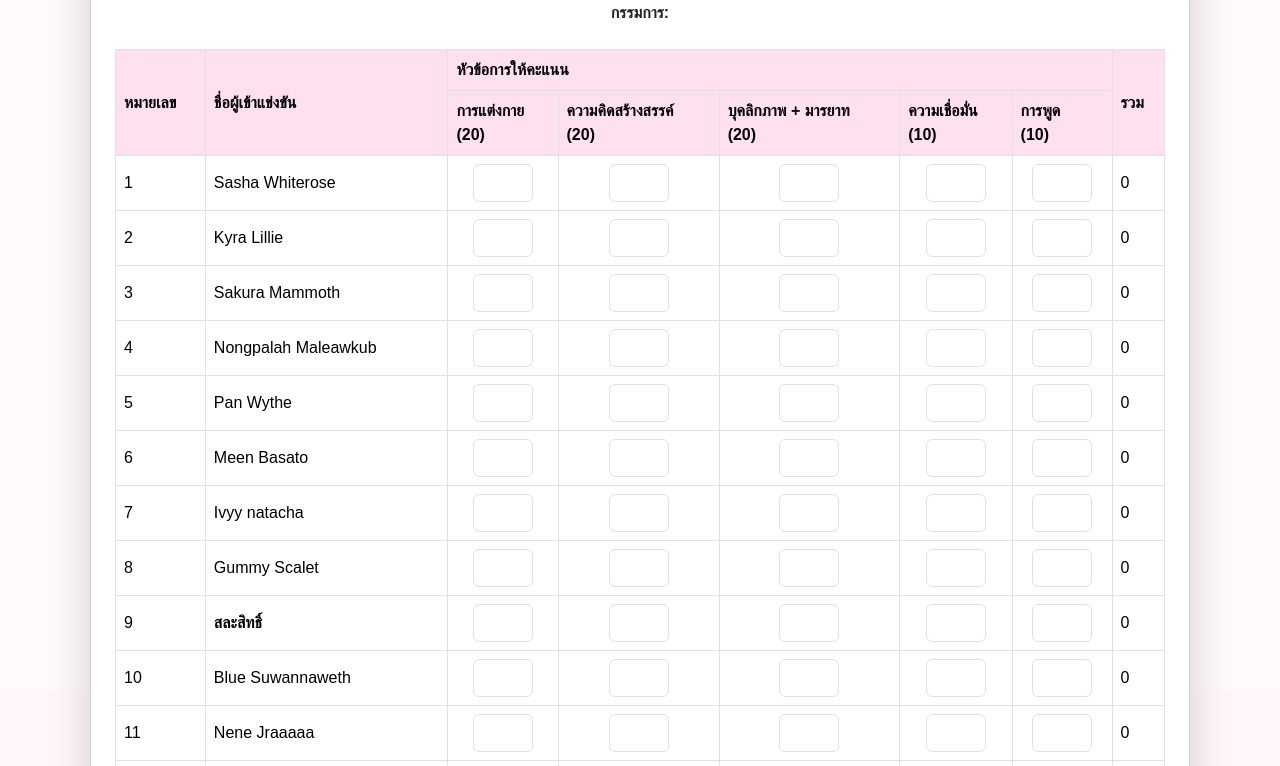
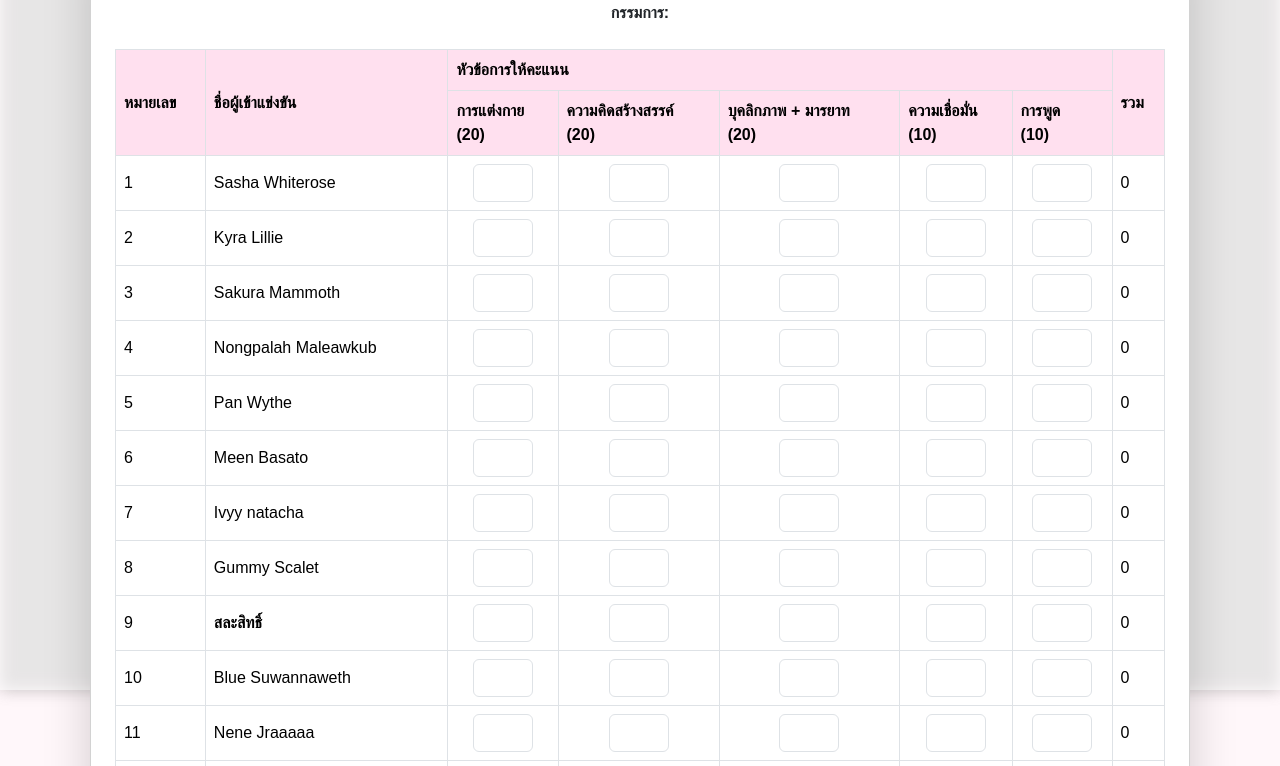
Before and after one commit to ThanakritKhn/Miss-Grand-Mahanakorn, a plain HTML site: page score.html in a window 1280 px wide. Shown: the part 110-876 px from the top of the page. Drawn offline with nearby package versions, Linux system fonts and the light colour scheme; the site is published under a folder, as on GitHub Pages, so addresses that start at the root find nothing.

Commit message:
five commit

```diff
--- a/score.html
+++ b/score.html
@@ -25,7 +25,7 @@
       inset: 0;
       width: 100vw; height: 100vh;
       z-index: 0;
-      background: url('/Logo/Miss\ Back.png') center center / cover no-repeat;
+      background: url('Logo/Miss\ Back.png') center center / cover no-repeat;
       filter: blur(8px) brightness(0.7) saturate(1.2);
       opacity: 0.4;
       pointer-events: none;
```
Also changed, not shown: index.html (+1 -1 lines).
